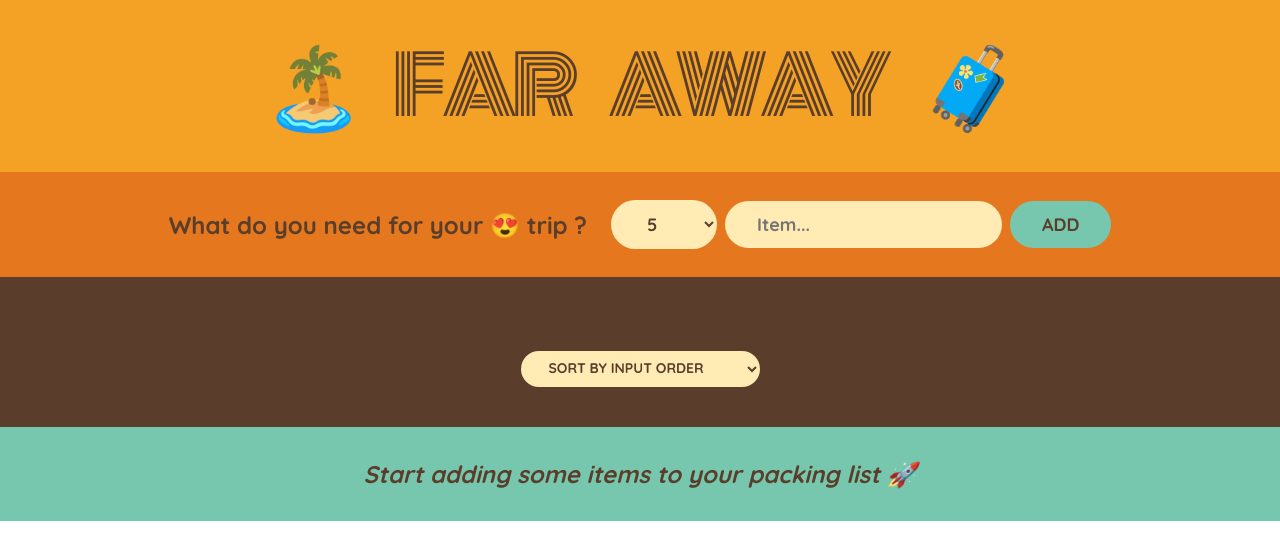
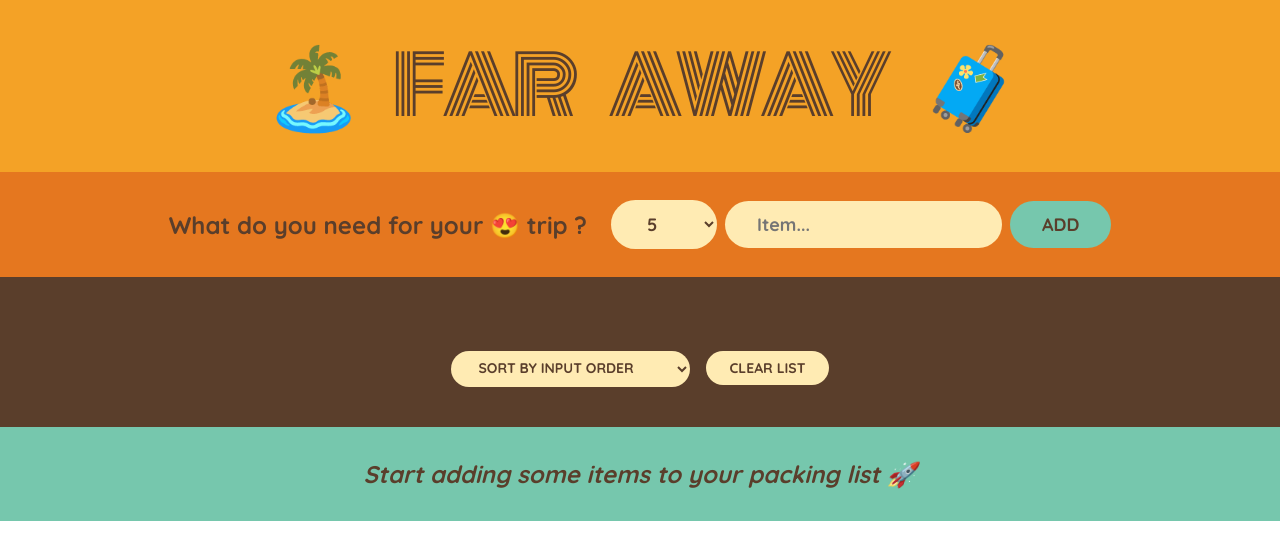
Before and after one commit to ashifulalam/Far-Away, a React (Create React App) app: page / in a window 1280 px wide. Shown: the top 560 px of the page. Built offline with nearby package versions, Linux system fonts and the light colour scheme.

Commit message:
Add clear list functionality to packing list
Introduced a 'Clear List' button in the PackingList component, allowing users to remove all items from the list at once. Added the handleClearList function in App and passed it down as a prop.

```diff
--- a/src/App.js
+++ b/src/App.js
@@ -22,6 +22,10 @@ export default function App() {
       )
     );
   }
+
+  function handleClearList(){
+    setItems([]);
+  }
   return (
     <div>
       <Logo />
@@ -30,6 +34,7 @@ export default function App() {
         items={items}
         onDeleteItem={handleDeleteItem}
         onToggleItem={handleToggleItem}
+        onClearList = {handleClearList}
       />
       <Status items = {items} />
     </div>
@@ -84,7 +89,7 @@ function Form({ onAddItems }) {
   );
 }
 
-function PackingList({ items, onDeleteItem, onToggleItem }) {
+function PackingList({ items, onDeleteItem, onToggleItem, onClearList }) {
   const[sortBy, setSortBy] = useState('input');
 
   let sortedItem ;
@@ -121,6 +126,11 @@ function PackingList({ items, onDeleteItem, onToggleItem }) {
         <option value="description">Sort by description</option>
         <option value="packed">Sort by packed status</option>
        </select>
+
+       <button onClick={onClearList}>
+          Clear List
+       </button>
+
       </div>
 
     </div>
```
